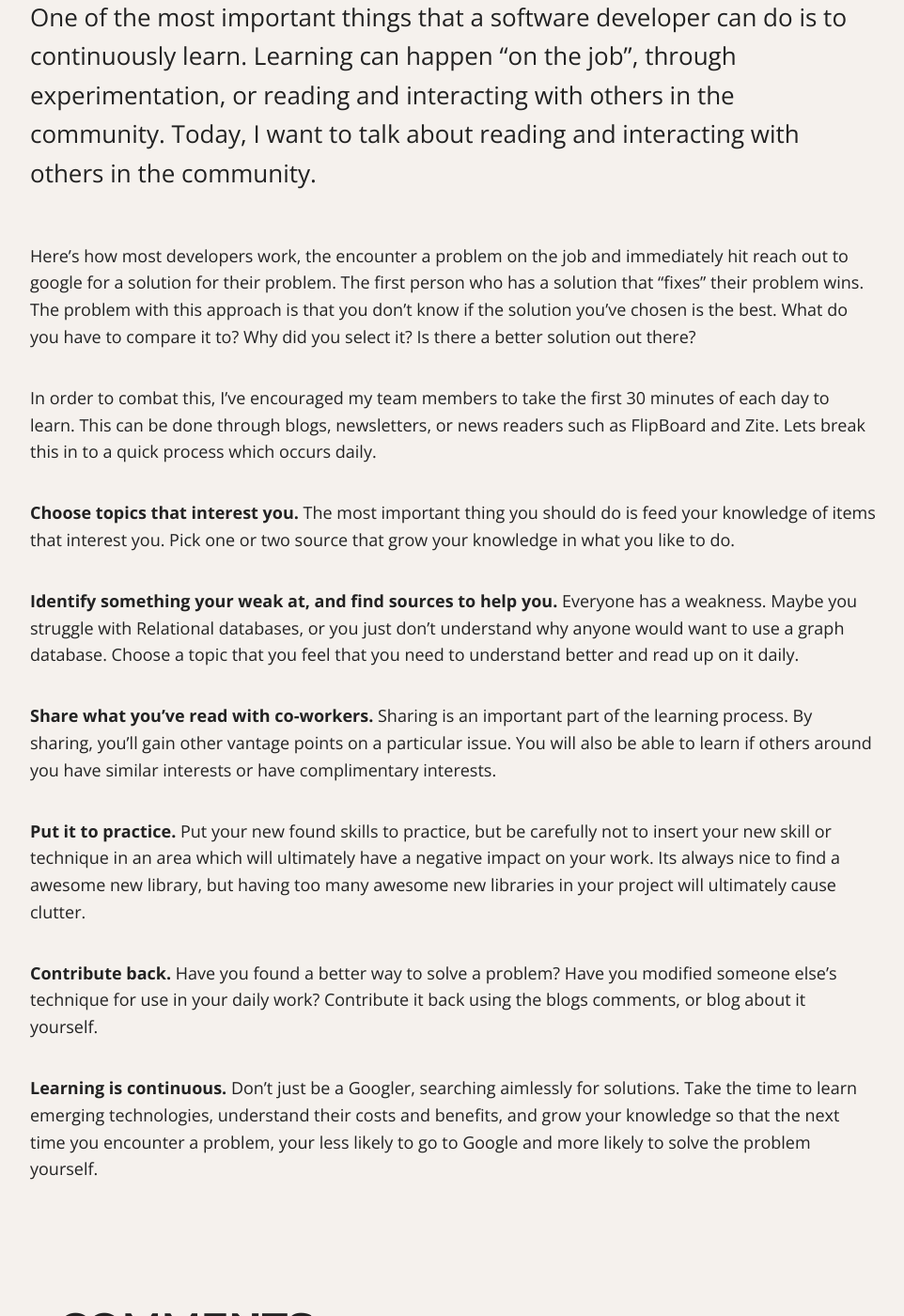
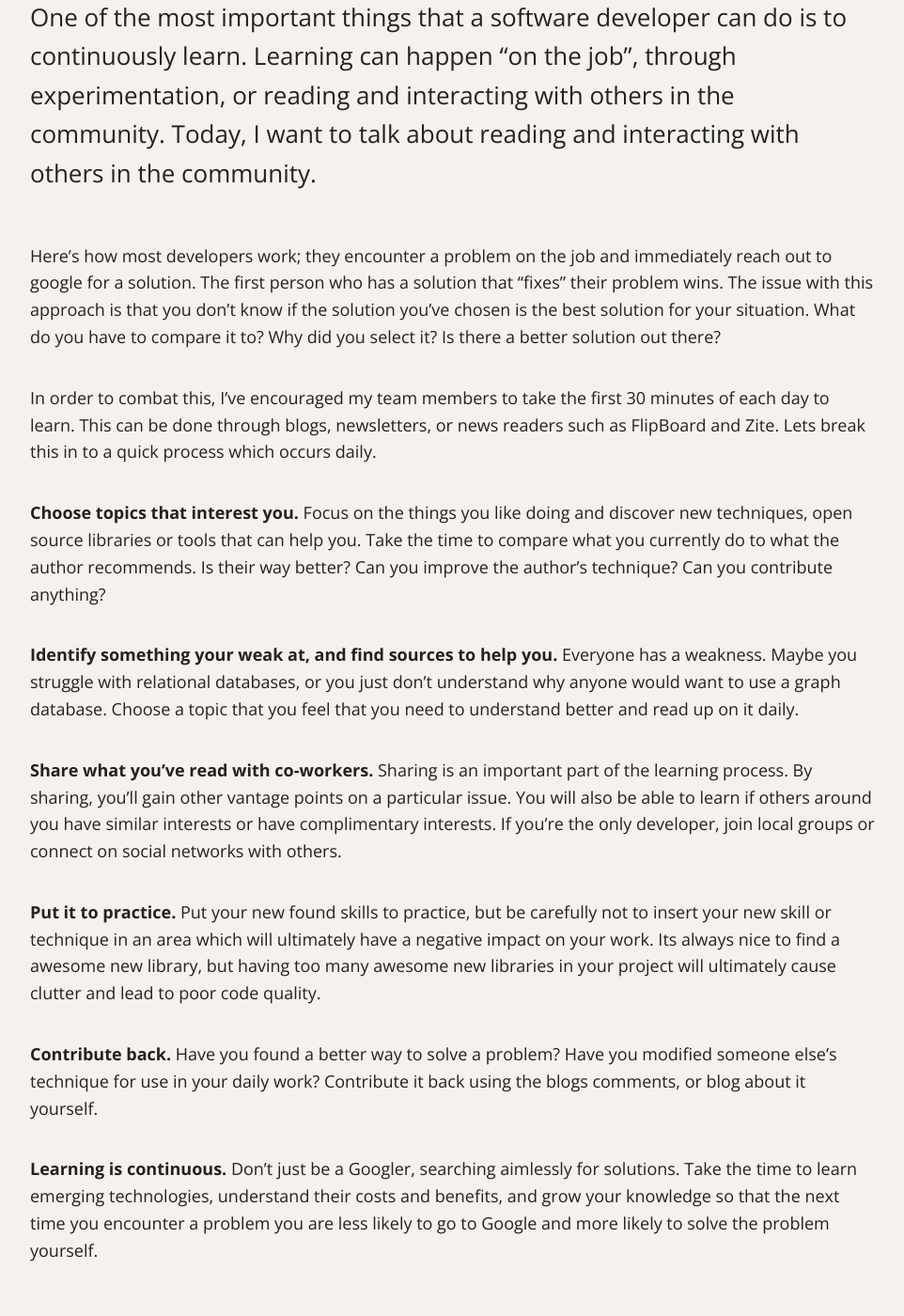
Before and after one commit to nwwatson/nwwatson.github.io, a Jekyll site: the page built from _posts/2015-04-19-thrity-minutes-a-day.markdown, in a window 1280 px wide and 1400 px high, scrolled down 417 px. Shown: the whole window at 94% size, without its empty margins (158-1120 px from the left). Built offline with Jekyll 4.4.1, drawn with Linux system fonts in a browser that asks for light colours; nearby versions of some CDN libraries; comment, search, counter and statistics services are not loaded.

Commit message:
proof reading complete

```diff
--- a/_posts/2015-04-19-thrity-minutes-a-day.markdown
+++ b/_posts/2015-04-19-thrity-minutes-a-day.markdown
@@ -11,35 +11,39 @@ learn. Learning can happen "on the job", through experimentation, or reading and
 interacting with others in the community. Today, I want to talk about reading and
 interacting with others in the community.
 
-Here's how most developers work, the encounter a problem on the job and immediately
-hit reach out to google for a solution for their problem. The first person who
-has a solution that "fixes" their problem wins. The problem with this approach is
-that you don't know if the solution you've chosen is the best. What do you have
-to compare it to? Why did you select it? Is there a better solution out there?
+Here's how most developers work; they encounter a problem on the job and immediately
+reach out to google for a solution. The first person who
+has a solution that "fixes" their problem wins. The issue with this approach is
+that you don't know if the solution you've chosen is the best solution for your situation.
+What do you have to compare it to? Why did you select it? Is there a better
+solution out there?
 
 In order to combat this, I've encouraged my team members to take the first 30
 minutes of each day to learn. This can be done through blogs, newsletters, or news
 readers such as FlipBoard and Zite. Lets break this in to a quick process which
 occurs daily.
 
-**Choose topics that interest you.** The most important thing you should do is feed
-your knowledge of items that interest you. Pick one or two source that grow your
-knowledge in what you like to do.
+**Choose topics that interest you.** Focus on the things you like doing and discover
+new techniques, open source libraries or tools that can help you. Take the time to
+compare what you currently do to what the author recommends. Is their way better?
+Can you improve the author's technique? Can you contribute anything?
 
 **Identify something your weak at, and find sources to help you.** Everyone has a
-weakness. Maybe you struggle with Relational databases, or you just don't understand
+weakness. Maybe you struggle with relational databases, or you just don't understand
 why anyone would want to use a graph database. Choose a topic that you feel that you
 need to understand better and read up on it daily.
 
 **Share what you've read with co-workers.** Sharing is an important part of the learning
 process. By sharing, you'll gain other vantage points on a particular issue. You will
  also be able to learn if others around you have similar interests or have complimentary
- interests.
+ interests. If you're the only developer, join local groups or connect on social networks
+ with others.
 
  **Put it to practice.** Put your new found skills to practice, but be carefully not to
 insert your new skill or technique in an area which will ultimately have a negative
 impact on your work. Its always nice to find a awesome new library, but having too
-many awesome new libraries in your project will ultimately cause clutter.
+many awesome new libraries in your project will ultimately cause clutter and lead to
+poor code quality.
 
 **Contribute back.** Have you found a better way to solve a problem? Have you modified
 someone else's technique for use in your daily work? Contribute it back using the
@@ -47,5 +51,5 @@ blogs comments, or blog about it yourself.
 
 **Learning is continuous.** Don't just be a Googler, searching aimlessly for solutions.
 Take the time to learn emerging technologies, understand their costs and benefits, and
-grow your knowledge so that the next time you encounter a problem, your less likely to
+grow your knowledge so that the next time you encounter a problem you are less likely to
 go to Google and more likely to solve the problem yourself.
```
Also changed, not shown: 3 other files.
